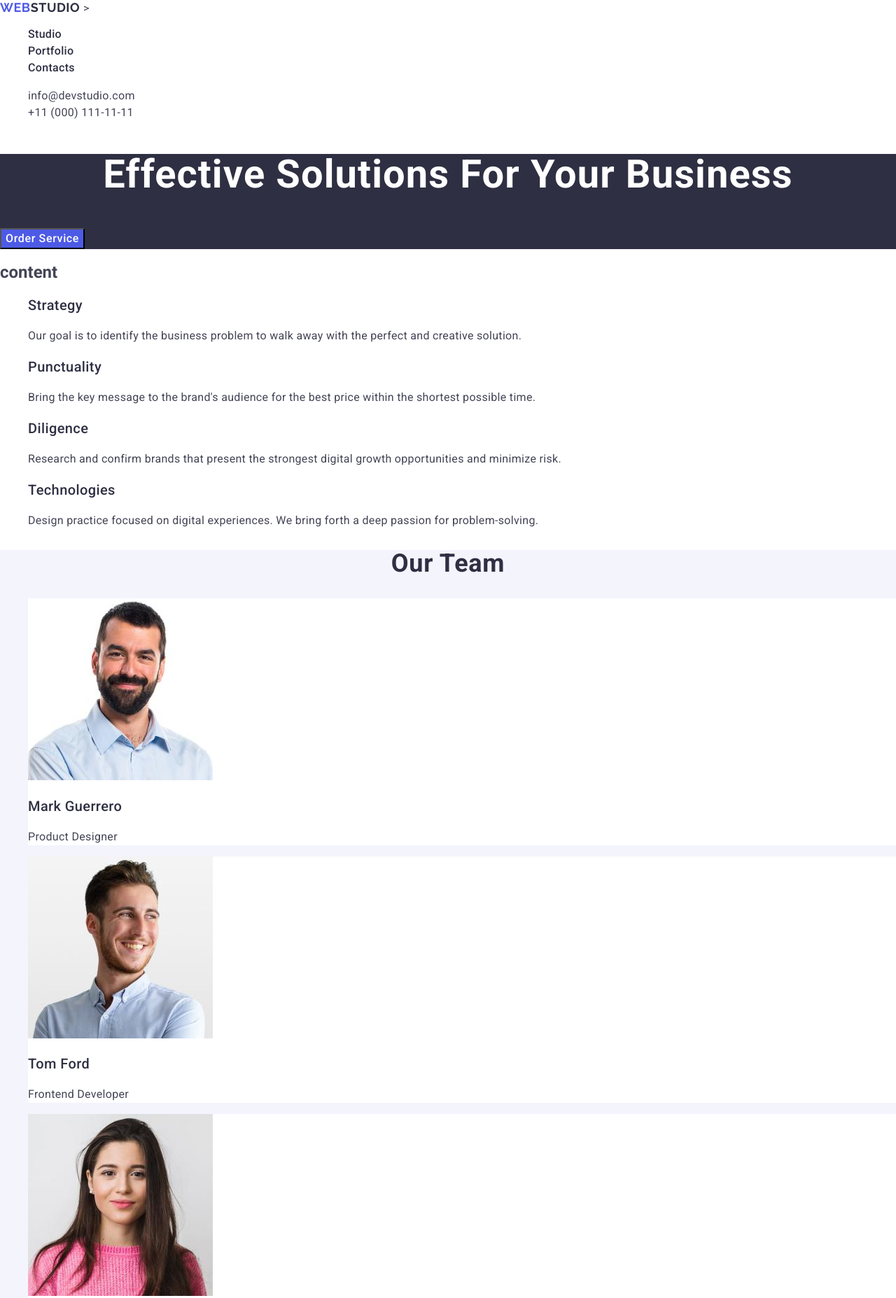
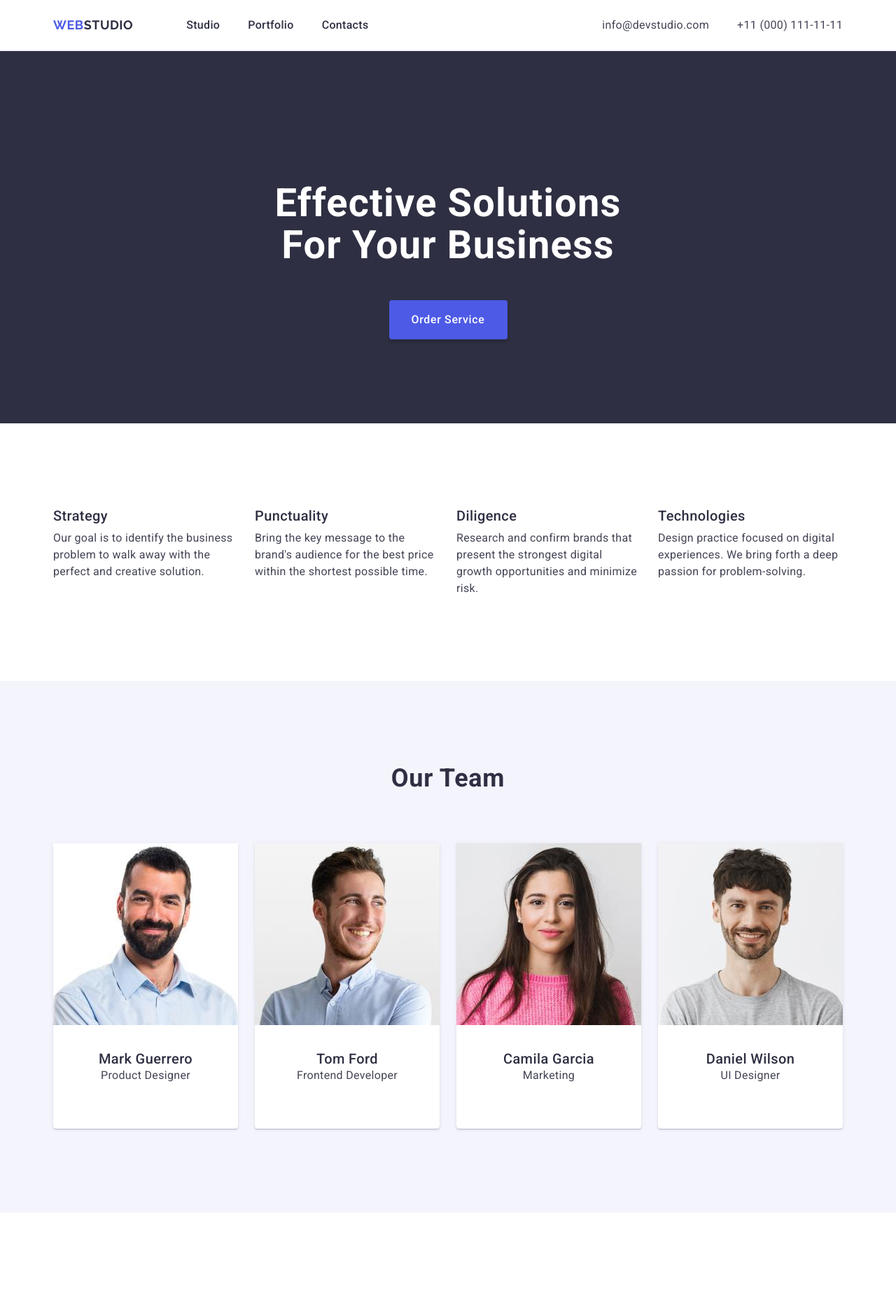
Before and after one commit to Hordzich-ihar/Hordzich-ihar-goit-markup-hw-3, a plain HTML site: page index.html in a window 1280 px wide. Shown: the top 1855 px of the page at 70% size. Drawn offline with nearby package versions, Linux system fonts and the light colour scheme.

Commit message:
test text

```diff
--- a/css/styles.css
+++ b/css/styles.css
@@ -7,18 +7,54 @@ body {
 a {
     text-decoration: none;
 }
+h1,h2,h3,h4,h5,h6,p{
+    margin: 0;
+
+}
+
 ul,
 ol {
+    margin: 0;
+    padding: 0;
     list-style: none;
+}
+.container{
+     max-width: 1158px;
+     padding: 0 15px;
+     margin: 0 auto;
+}
+
+.visually-hidden {
+    position: absolute;
+    width: 1px;
+    height: 1px;
+    margin: -1px;
+    border: 0;
+    padding: 0;
+
+    white-space: nowrap;
+    clip-path: inset(100%);
+    clip: rect(0 0 0 0);
+    overflow: hidden;
 }
 button {
     cursor: pointer;
 }
 
 /* #region heador */
-.header-page {}
 
-.nav-page {}
+.header-page {
+    border-bottom: 1px solid #e7e9fc;
+}
+.container-header{
+    display: flex;
+    align-items: center;
+}
+
+.nav-page {
+    display: flex;
+    align-items: center;
+}
 
 .logo {
     font-family: "Raleway", sans-serif;
@@ -29,12 +65,20 @@ button {
         text-transform: uppercase;
         color: #4d5ae5;
 }
+.header-logo{
+    padding: 24px 0;
+    margin-right: 76px;
+}
 
-.logo-styles-headr{
+ .logo-styles-headr{
     color: #2e2f42;
 }
 
-.nav-list {}
+.nav-list { display: flex;
+align-items: center;
+gap: 40px;
+
+}
 
 .nav-item {}
 
@@ -44,6 +88,8 @@ button {
         line-height: 1.5;
         letter-spacing: 0.02em;
         color: #2e2f42;
+        padding: 24px 0;
+        display: block;
 
 }
 
@@ -54,9 +100,18 @@ color: #404bbf;
 }
 .contacts {
     font-style: normal;
+    margin-left: auto;
+}
+.contacts-list{
+
+align-items: center;
+gap: 40px;
+display: flex;
 }
 
 .contacts-link {
+    display: block;
+    padding: 24px 0;
     font-weight: 400;
         font-size: 16px;
         line-height: 1.5;
@@ -70,12 +125,24 @@ color: #404bbf;
     color: #404bbf;
 }
 /* #endregion */
+.section {
+    padding: 120px 0;
+
+}
 
 /* #region hero */
 
-.hero {
+.hero-section {
     background-color: #2e2f42;
+    padding-top: 188px;
+
 }
+
+ .hero .container{
+
+ }
+
+
 
 .hero-title {
     font-weight: 700;
@@ -85,15 +152,29 @@ color: #404bbf;
         color: #ffffff;
         text-transform: capitalize;
         text-align: center;
+width: 496px;
+margin: auto;
+
 }
 
 .hero-btn {
+    display: block;
+        min-width: 169px;
+        height: 56px;
+        border: none;
+        border-radius: 4px;
+        margin-top: 48px;
+        margin-right: auto;
+        margin-left: auto;
+        box-shadow: 0 4px 4px 0 rgba(0, 0, 0, 0.15);
+            background: #4d5ae5;
     font-weight: 500;
         font-size: 16px;
         line-height: 1.5;
         letter-spacing: 0.04em;
         color: #ffffff;
         background-color: #4d5ae5;
+
 }
 .hero-btn:hover,
 .hero-btn:focus{
@@ -102,14 +183,23 @@ color: #404bbf;
 /* #endregion */
 
 /* #region feature */
+.feature section{
+    padding-top: 120px;
+    padding-bottom: 120px ;
+}
 .feature-list {
+display: flex;
+gap: 24px;
 
 }
 
 .feature-item {
+    width: 264px;
+
 }
 
 .feature-title {
+    margin-bottom: 8px;
     font-weight: 500;
         font-size: 20px;
         line-height: 1.2;
@@ -130,10 +220,11 @@ color: #404bbf;
 
 /* #region ourteam */
 .ourteam{
-    background: #f4f4fd;
-
+    background:  #f4f4fd;
+    padding: 120px 0;
 }
 .ourteam-team {
+    margin-bottom: 72px;
     font-weight: 700;
         font-size: 36px;
         line-height: 1.11;
@@ -144,10 +235,25 @@ color: #404bbf;
 }
 
 .ourteam-list {
+    display: flex;
+    gap: 24px;
+    align-items: center;
+
 }
 
+.container-ourteam-team-text{
+    padding: 32px 0;
+    text-align: center;
+
+}
 .ourteam-item {
     background-color:  #FFFFFF;
+    margin-bottom: 72;
+box-shadow: 0 2px 1px 0 rgba(46, 47, 66, 0.08),
+ 0 1px 1px 0 rgba(46, 47, 66, 0.16), 0 1px 6px 0 rgba(46, 47, 66, 0.08);
+    background: #fff;
+    border-radius: 0 0 4px 4px;
+        padding: 0px 0px 32px 0px;
 }
 
 .ourteam-title {
@@ -156,6 +262,7 @@ color: #404bbf;
         line-height: 1.2;
         letter-spacing: 0.02em;
         color: #2e2f42;
+
 }
 
 .ourteam-text {
@@ -179,9 +286,30 @@ font-weight: 700;
     text-transform: capitalize;
     color: #2e2f42;
 }
-.portfolio-list {}
+.our-project{
+    padding: 120px 0;
+}
+.portfolio-list {
+    padding-top: 72px;
+    display: flex;
+        flex-wrap: wrap;
+        gap: 24px;
+        row-gap: 48px;
 
-.portfolio-item {}
+}
+.text-porfolio-title{
+border-bottom: 1px solid #e7e9fc;
+    border-left: 1px solid #e7e9fc;
+    border-right: 1px solid #e7e9fc;
+    padding: 32px 16px;
+    width: 360px;
+    height: 120px;
+}
+
+.portfolio-item {
+    width: calc((100% - 48px) / 3);
+
+}
 
 .portfolio-title {
     font-weight: 500;
@@ -189,6 +317,7 @@ font-weight: 700;
         line-height: 1.2;
         letter-spacing: 0.02em;
         color: #2e2f42;
+        margin-bottom: 8px;
 }
 
 .portfolio-text {
@@ -205,6 +334,8 @@ font-weight: 700;
 
 .footer {
     background-color:  #2e2f42;
+    padding: 100px 0;
+
 }
 
 .footer-logo {
@@ -214,8 +345,12 @@ font-weight: 700;
         line-height: 1.17;
         letter-spacing: 0.03em;
         text-transform: uppercase;
-        color: #4d5ae5
-
+        color: #4d5ae5;
+        display: flex;
+            align-items: center;
+            justify-content: flex-start;
+            flex-direction: row;
+            gap: 0px;
 }
 
 .logo-styles {
@@ -223,6 +358,9 @@ color: #f4f4fd;
 }
 
 .footer-text {
+    margin-top: 16px;
+        display: block;
+        max-width: 264px;
     font-weight: 400;
     font-size: 16px;
     line-height: 1.5;
--- a/index.html
+++ b/index.html
@@ -28,11 +28,11 @@
   <body>
     <!-- ======== header ========-->
     <header class="header-page">
+      <div class="container container-header">
         <nav class="nav-page">
-        <a href="./index.html" class="logo"
+          <a href="./index.html" class="logo header-logo"
             >Web<span class="logo-styles-headr">Studio</span>
           </a>
-        >
           <ul class="nav-list">
             <li class="nav-item">
               <a href="./index.html" class="nav-item-link">Studio</a>
@@ -46,8 +46,8 @@
           </ul>
         </nav>
         <address class="contacts">
-        <ul>
-          <li>
+          <ul class="contacts-list">
+            <li class="contacts-item">
               <a href="mailto:info@devstudio.com" class="contacts-link"
                 >info@devstudio.com
               </a>
@@ -59,25 +59,31 @@
             </li>
           </ul>
         </address>
+      </div>
     </header>
 
     <main>
       <!--==== #region hero ====-->
-      <section class="hero">
+
+      <section class="hero-section section">
+        <div class="container">
           <h1 class="hero-title">Effective Solutions for Your Business</h1>
           <button class="hero-btn" type="button">Order Service</button>
+        </div>
       </section>
-      <!-- #endregion hero -->
+
+      <!-- #endregion  -->
       <!--==== #feature ====-->
-      <section class="feature">
-        <h2 class="feature-cont">content</h2>
+      <section class="feature section">
+        <div class="container">
+          <h2 class="feature-cont visually-hidden">content</h2>
 
           <ul class="feature-list">
             <li class="feature-item">
               <h3 class="feature-title">Strategy</h3>
               <p class="feature-text">
-              Our goal is to identify the business problem to walk away with the
-              perfect and creative solution.
+                Our goal is to identify the business problem to walk away with
+                the perfect and creative solution.
               </p>
             </li>
 
@@ -105,11 +111,13 @@
               </p>
             </li>
           </ul>
+        </div>
       </section>
       <!--==== #endfeature ====-->
 
       <!--==== #ourteam ====-->
       <section class="ourteam">
+        <div class="container">
           <h2 class="ourteam-team">Our Team</h2>
           <ul class="ourteam-list">
             <li class="ourteam-item">
@@ -119,8 +127,10 @@
                 width="264"
                 height="260"
               />
+              <div class="container-ourteam-team-text">
                 <h3 class="ourteam-title">Mark Guerrero</h3>
                 <p class="ourteam-text">Product Designer</p>
+              </div>
             </li>
 
             <li class="ourteam-item">
@@ -130,8 +140,10 @@
                 width="264"
                 height="260"
               />
+              <div class="container-ourteam-team-text">
                 <h3 class="ourteam-title">Tom Ford</h3>
                 <p class="ourteam-text">Frontend Developer</p>
+              </div>
             </li>
             <li class="ourteam-item">
               <img
@@ -140,8 +152,10 @@
                 width="264"
                 height="260"
               />
+              <div class="container-ourteam-team-text">
                 <h3 class="ourteam-title">Camila Garcia</h3>
                 <p class="ourteam-text">Marketing</p>
+              </div>
             </li>
 
             <li class="ourteam-item">
@@ -151,17 +165,21 @@
                 width="264"
                 height="260"
               />
+              <div class="container-ourteam-team-text">
                 <h3 class="ourteam-title">Daniel Wilson</h3>
                 <p class="ourteam-text">UI Designer</p>
+              </div>
             </li>
           </ul>
+        </div>
       </section>
 
       <!--==== #endourteam ====-->
 
-      <section>
       <!--==== #portfolio ====-->
 
+      <section class="our-project">
+        <div class="container">
           <h2 class="portfolio">Our Portfolio</h2>
           <ul class="portfolio-list">
             <li class="portfolio-item">
@@ -171,8 +189,10 @@
                 width="360"
                 height="300"
               />
+              <div class="text-porfolio-title">
                 <h3 class="portfolio-title">Banking App</h3>
                 <p class="portfolio-text">App</p>
+              </div>
             </li>
 
             <li class="portfolio-item">
@@ -182,8 +202,10 @@
                 width="360"
                 height="300"
               />
+              <div class="text-porfolio-title">
                 <h3 class="portfolio-title">Cashless Payment</h3>
                 <p class="portfolio-text">Marketing</p>
+              </div>
             </li>
 
             <li class="portfolio-item">
@@ -193,8 +215,10 @@
                 width="360"
                 height="300"
               />
+              <div class="text-porfolio-title">
                 <h3 class="portfolio-title">Meditation App</h3>
                 <p class="portfolio-text">App</p>
+              </div>
             </li>
 
             <li class="portfolio-item">
@@ -204,8 +228,10 @@
                 width="360"
                 height="300"
               />
+              <div class="text-porfolio-title">
                 <h3 class="portfolio-title">Taxi Service</h3>
                 <p class="portfolio-text">Marketing</p>
+              </div>
             </li>
 
             <li class="portfolio-item">
@@ -215,8 +241,10 @@
                 width="360"
                 height="300"
               />
+              <div class="text-porfolio-title">
                 <h3 class="portfolio-title">Screen Illustrations</h3>
                 <p class="portfolio-text">Design</p>
+              </div>
             </li>
 
             <li class="portfolio-item">
@@ -226,22 +254,27 @@
                 width="360"
                 height="300"
               />
+              <div class="text-porfolio-title">
                 <h3 class="portfolio-title">Online Courses</h3>
                 <p class="portfolio-text">Marketing</p>
+              </div>
             </li>
           </ul>
+        </div>
       </section>
       <!--==== #endportfolio ====-->
     </main>
     <!--===== #footer =====-->
     <footer class="footer">
+      <div class="container">
         <a class="footer-logo" href="./index.html">
           Web<span class="logo-styles">Studio</span>
         </a>
         <p class="footer-text">
-        Increase the flow of customers and sales for your business with digital
-        marketing & growth solutions.
+          Increase the flow of customers and sales for your business with
+          digital marketing & growth solutions.
         </p>
+      </div>
     </footer>
   </body>
 </html>
```
Lines whose indentation alone changed are shown as unchanged.
